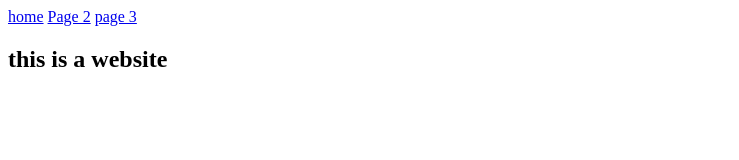
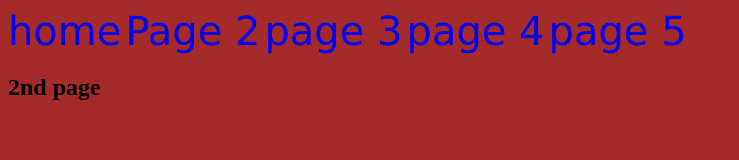
Before and after one commit to TheDarkKnight456/TheDarkKnight456.github.io, a plain HTML site: page page2.html in a window 1280 px wide. Shown: the whole page, without its empty margins (0-739 px from the left). Drawn offline with Linux system fonts and the light colour scheme.

Commit message:
Add files via upload

```diff
--- /dev/null
+++ b/myStyle.css
@@ -0,0 +1,9 @@
+body{
+    background-color:brown;
+}
+
+body a{
+    text-decoration: none;
+    font-size: 40px;
+    font-family: 'Lucida Sans';
+}
--- a/page2.html
+++ b/page2.html
@@ -2,10 +2,14 @@
     <head>
 
     </head>
+    <link rel="Stylesheet" href="myStyle.css">
     <body>
-        <a href="index.html">home</a>
-        <a href="page2.html">Page 2</a>
-        <a href="page3.html">page 3</a>
-        <h2> this is a website</h2>
+      <a href="index.html"style="text-decoration: none;">home</a>
+      <a href="page2.html"style="text-decoration: none;">Page 2</a>
+      <a href="page3.html"style="text-decoration: none;">page 3</a>
+      <a href="page4.html"style="text-decoration: none;">page 4</a>
+      <a href="page5.html"style="text-decoration: none;">page 5</a>
+        <h2>2nd page</h2>
+
     </body>
 </html>
--- /dev/null
+++ b/yourScript.js
@@ -0,0 +1 @@
+alert("Hello from JavaScript!");
```
Also changed, not shown: index.html (+8 -3 lines), page4.html (added, +15 -0 lines), page5.html (added, +14 -0 lines), batman.png (added).
